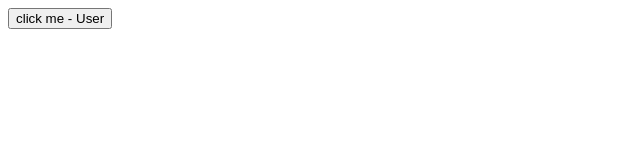
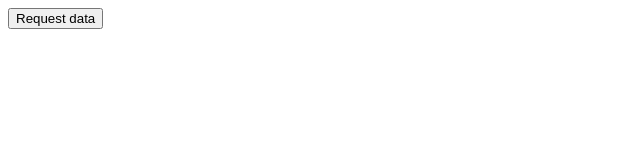
Before and after one commit to DariHernandez/Task-Board---Fazt-Curso-de-Reactjs-desde-Cero-para-principiantes-2022, a React (Vite) app: page / in a window 1280 px wide. Shown: the top 160 px of the page, without its empty margins (0-640 px from the left). Built offline with nearby package versions, Linux system fonts and the light colour scheme.

Commit message:
fetch api

```diff
--- /dev/null
+++ b/src/Posts.jsx
@@ -0,0 +1,10 @@
+const HandleClick = () => {
+    fetch ("https://jsonplaceholder.typicode.com/posts") // query data to api
+        .then (response => response.json()) // convert data to json
+        .then (data => console.log (data)) // show data in terminal
+        .catch (error => console.error (error)) // if error, catch it and sho in terminal
+}
+
+export const Posts = () => {
+    return <button onClick={HandleClick}>Request data</button>
+}
--- a/src/index.jsx
+++ b/src/index.jsx
@@ -7,6 +7,7 @@ import { Sample } from './Sample'
 import {Button} from './Button'
 import {TaskCard} from "./Task"
 import {GreatingClass} from './Greeting'
+import {Posts} from './Posts'
 
 // Get root tag from html
 const root = ReactDom.createRoot(document.querySelector('#root'))
@@ -14,6 +15,6 @@ const root = ReactDom.createRoot(document.querySelector('#root'))
 // Content inside the root
 root.render(
     <>
-        <Button text="click me" />
+        <Posts />
     </>
 )
```
